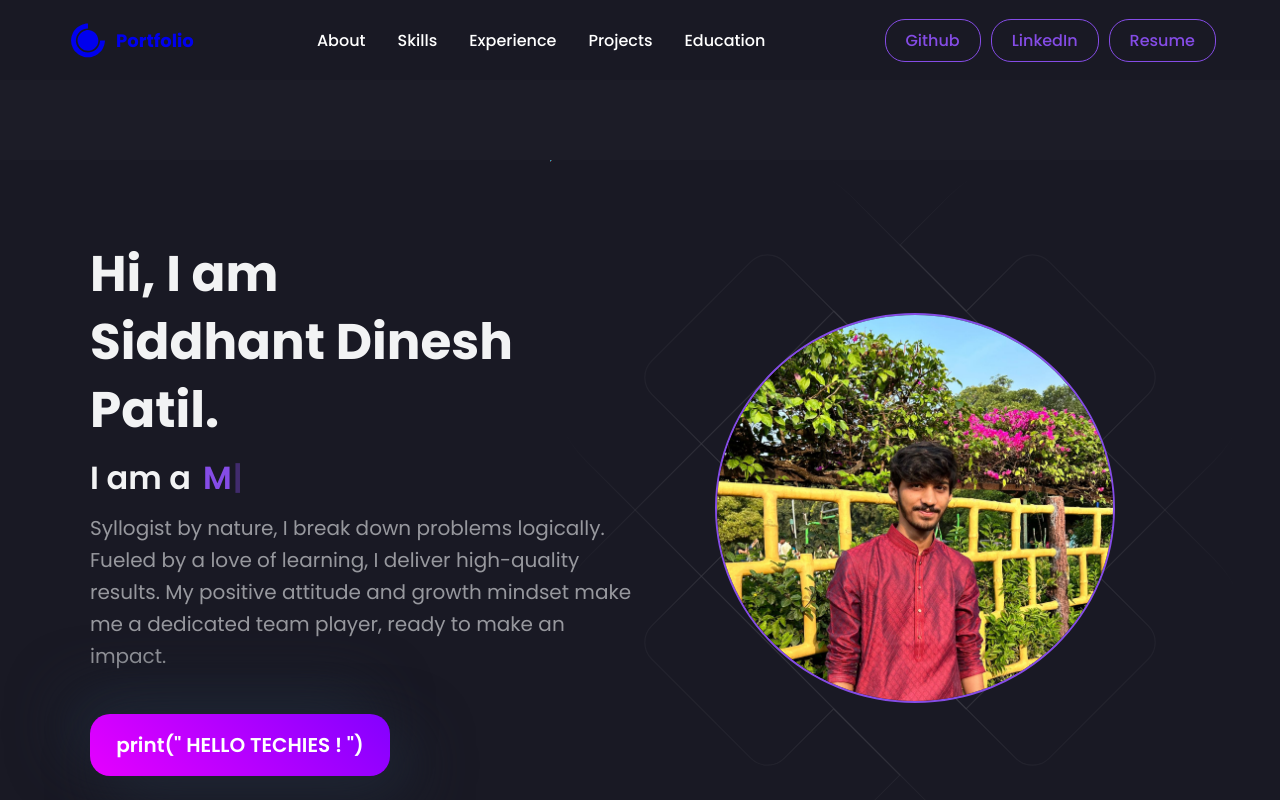
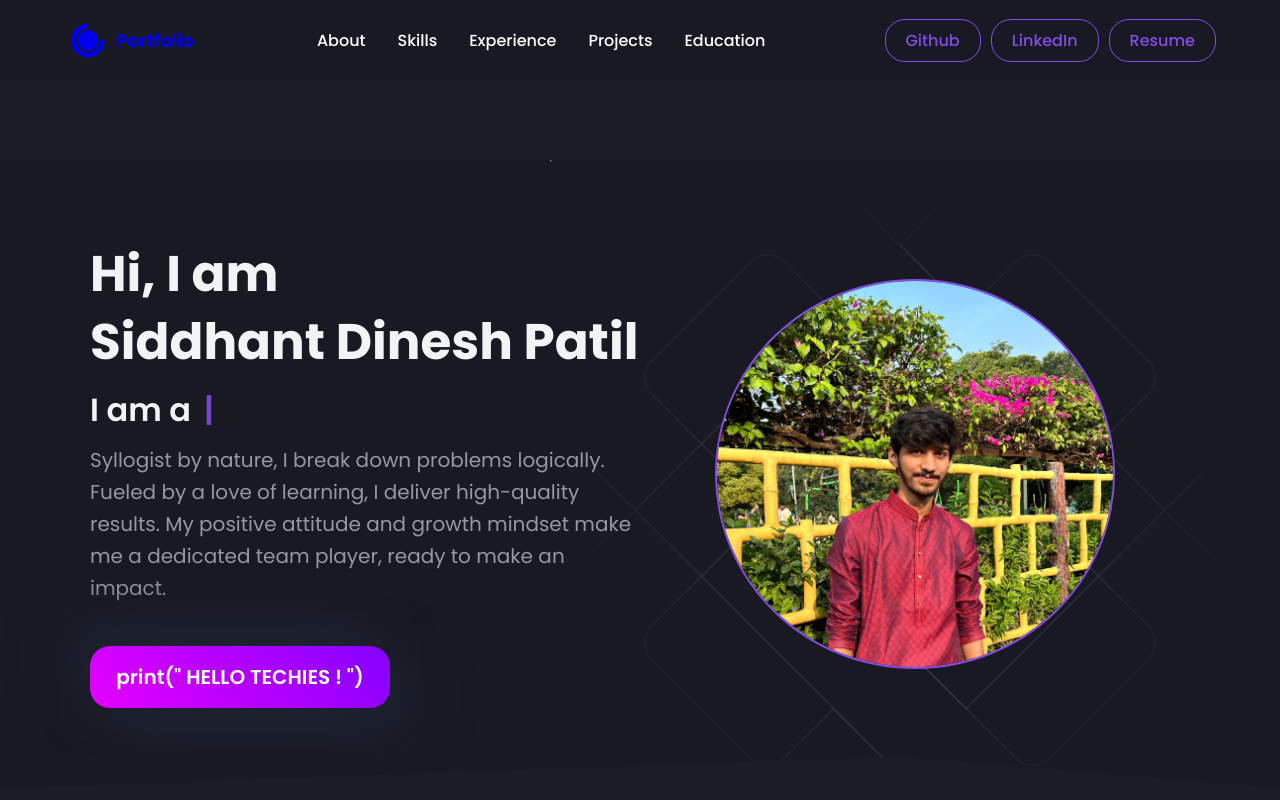
Before and after one commit to 1543siddhant/Portfolio, a React (Create React App) app: page / in a window 1280 px wide. Shown: the top 800 px of the page. Built offline with nearby package versions, Linux system fonts and the light colour scheme.

Commit message:
Updated portfolio with new features and content

```diff
--- a/src/data/constants.js
+++ b/src/data/constants.js
@@ -1,5 +1,5 @@
 export const Bio = {
-  name: "Siddhant Dinesh Patil.",
+  name: "Siddhant Dinesh Patil",
   roles: [
     "Full Stack Developer",
     "Machine Learning Freak",
```
